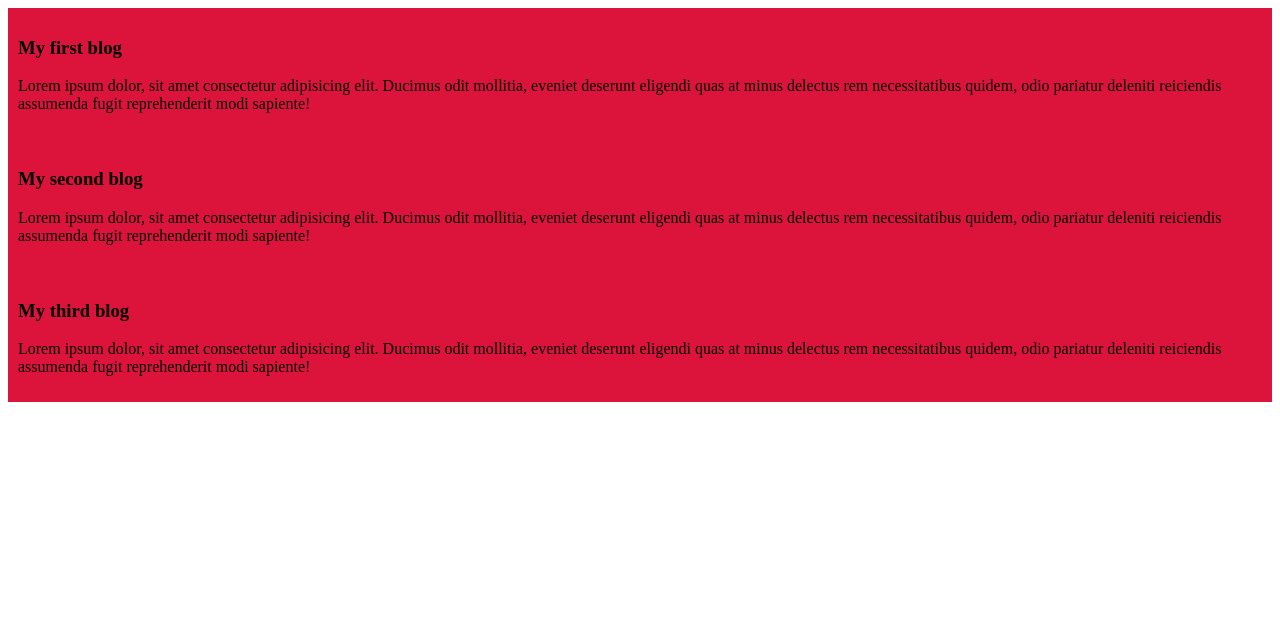
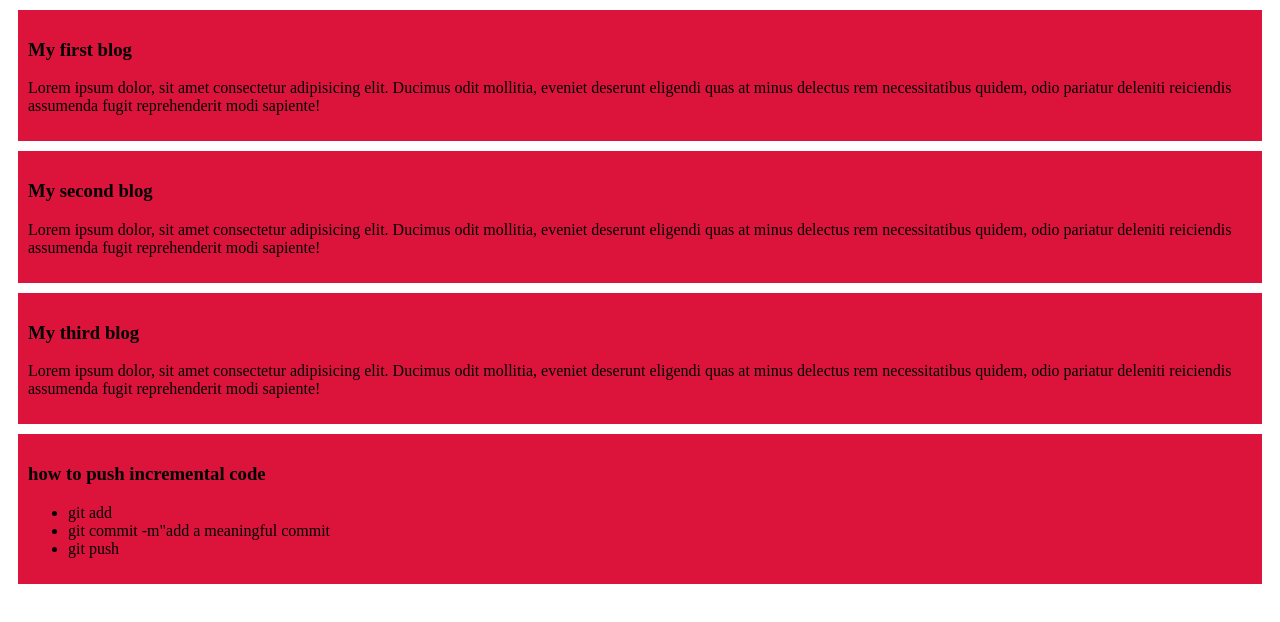
Before and after one commit to fakrul001/my-simple-website, a plain HTML site: page index.html in a window 1280 px wide. Drawn offline with Linux system fonts and the light colour scheme.

Commit message:
added a list a summary to push code

```diff
--- a/index.html
+++ b/index.html
@@ -19,5 +19,13 @@
         <h3>My third blog</h3>
         <p>Lorem ipsum dolor, sit amet consectetur adipisicing elit. Ducimus odit mollitia, eveniet deserunt eligendi quas at minus delectus rem necessitatibus quidem, odio pariatur deleniti reiciendis assumenda fugit reprehenderit modi sapiente!</p>
     </div>
+    <div>
+        <h3>how to push incremental code</h3>
+        <ul>
+            <li>git add</li>
+            <li>git commit -m"add a meaningful commit</li>
+            <li>git push</li>
+        </ul>
+    </div>
 </body>
 </html>
--- a/styles/blog.css
+++ b/styles/blog.css
@@ -1,5 +1,5 @@
 div{
     background-color: crimson;
     padding: 10px;
-
+    margin: 10px;
 }
```
